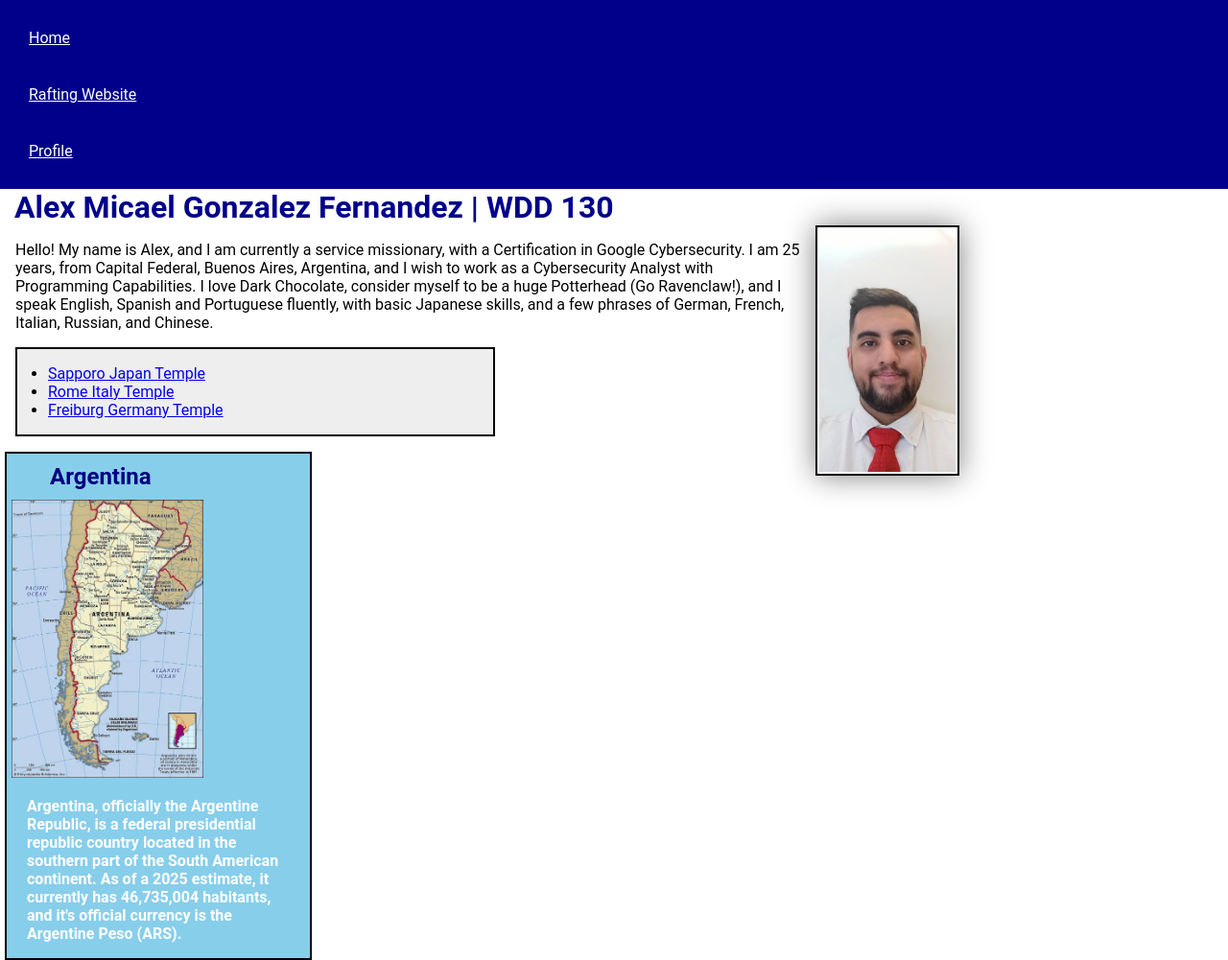
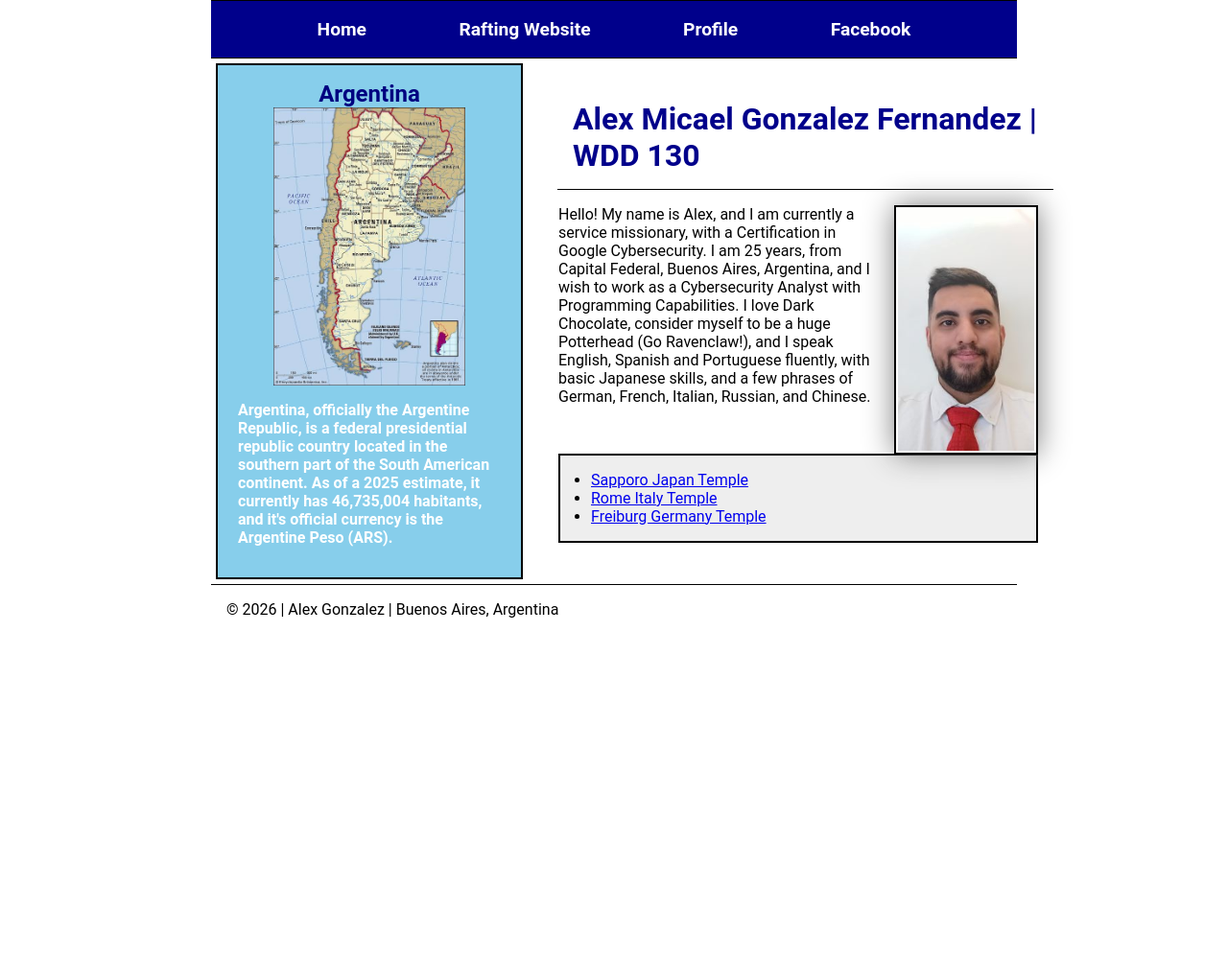
Before and after one commit to alexgonzalez2000/wdd130, a plain HTML site: page index.html in a window 1280 px wide. Shown: the top 1001 px of the page at 96% size. After the commit the page ends 800 px from the top, so only its background shows below. Drawn offline with Linux system fonts and the light colour scheme.

Commit message:
This change includes the Code-Along of Week 04.

```diff
--- a/index.html
+++ b/index.html
@@ -21,10 +21,12 @@
             <a href="#">Home</a>
             <a href="wwr/">Rafting Website</a>
             <a href="https://linkedin.com">Profile</a>
+            <a href="https://facebook.com">Facebook</a>
         </nav>
 
     </header>
 
+    <div class="grid">
         <main>
 
             <h1>Alex Micael Gonzalez Fernandez | WDD 130</h1>
@@ -61,6 +63,7 @@
             </p>
 
         </aside>
+    </div>
 
     <footer>
 
--- a/styles/styles.css
+++ b/styles/styles.css
@@ -20,6 +20,10 @@ main {
 
 h1 {
     margin-left: 15px;
+    border-bottom: var(--border);
+    border-width: 1px;
+    padding: 1rem;
+
 }
 
 main img {
@@ -29,14 +33,14 @@ main img {
     padding: 2px;
     box-shadow: 0 0 30px gray;
     float: right;
-    margin: 0 0 1rem 1rem;
+    margin: 1rem;
 }
 
 aside {
     width: 20em;
     margin: 5px;
     border: var(--border);
-    padding: 3rem 5px 0 5px;
+    padding: 1rem 5px 1rem 5px;
     background-color: skyblue;
     color: white;
     font-weight: bold;
@@ -46,24 +50,31 @@ aside {
 aside img {
     width: 200px;
     height: var(--height);
+    display: block;
+    margin: auto;
 }
 
 aside h2 {
-    position: absolute;
-    top: 10px;
-    left: 45px;
     color: navy;
+    text-align: center;
 }
 
 nav {
     background-color: darkblue;
-    padding: 10px;
+    padding: 1rem;
+    display: flex;
+    justify-content: space-evenly;
+    align-items: center;
+
 }
 
 nav a {
     color: white;
     display: block;
-    padding: 20px;
+    padding: 2px;
+    text-decoration: none;
+    font-size: 1.2rem;
+    font-weight: 700;
 }
 
 h1 {
@@ -75,10 +86,27 @@ p {
     padding: 0;
 }
 
-footer {
-    margin-top: 10px;
+header, .grid, footer {
+    max-width: 840px;
+    margin: 0 auto;
     border-top: 1px solid black;
-    text-align: center;
+}
+
+.grid {
+  display: grid;
+  align-items: center;
+}
+
+main {
+  grid-column: 2/3;
+  margin: 1rem;
+}
+
+aside {
+  width: 20rem;
+  position: relative;
+  grid-column: 1/2;
+  grid-row: 1/2;
 }
 
 /* Class Selectors */
@@ -93,4 +121,5 @@ footer {
 
 .indent {
     padding-left: 2rem;
+    margin-top: 50px;
 }
```
Lines whose indentation alone changed are shown as unchanged.
